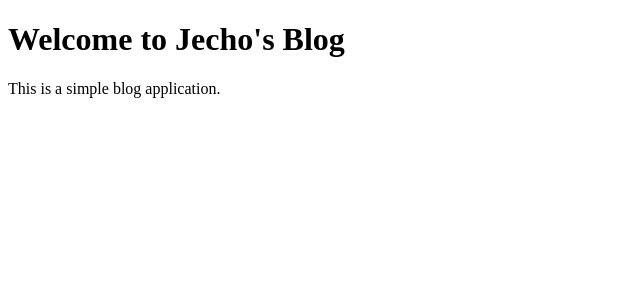
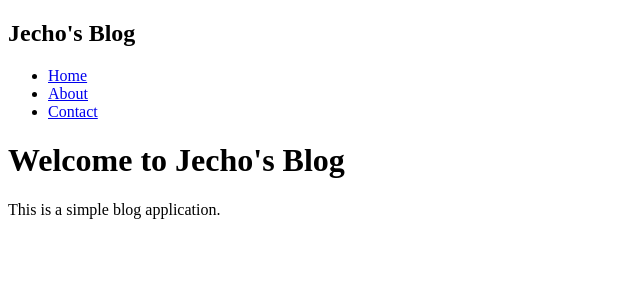
Before and after one commit to lalakingcaaath/Simple-Blog, a React (Vite) app: page /home in a window 1280 px wide. Shown: the top 300 px of the page, without its empty margins (0-640 px from the left). Built offline with nearby package versions, Linux system fonts and the light colour scheme; no server answers.

Commit message:
Added navbar component

```diff
--- a/package.json
+++ b/package.json
@@ -27,6 +27,7 @@
     "eslint-plugin-react-hooks": "^7.0.1",
     "eslint-plugin-react-refresh": "^0.4.24",
     "globals": "^16.5.0",
+    "supabase": "^2.74.0",
     "typescript": "~5.9.3",
     "typescript-eslint": "^8.46.4",
     "vite": "^7.2.4"
--- /dev/null
+++ b/src/components/navBar.tsx
@@ -0,0 +1,12 @@
+export default function NavBar() {
+    return (
+        <nav className="navbar">
+            <h1>Jecho's Blog</h1>
+            <ul>
+                <li><a href="/">Home</a></li>
+                <li><a href="/about">About</a></li>
+                <li><a href="/contact">Contact</a></li>
+            </ul>
+        </nav>
+    )
+}
--- a/src/pages/home.tsx
+++ b/src/pages/home.tsx
@@ -1,6 +1,9 @@
+import NavBar from "../components/navBar"
+
 export default function Home () {
     return (
         <div className="home-page">
+            <NavBar />
             <h1>Welcome to Jecho's Blog</h1>
             <p>This is a simple blog application.</p>
         </div>
--- a/src/pages/register.tsx
+++ b/src/pages/register.tsx
@@ -1,7 +1,7 @@
 import { useNavigate } from "react-router-dom"
 
 export default function Register() {
-    const navigate = useNavigate();
+    const navigate = useNavigate()
 
     return (
         <div className="register-page">
```
Also changed, not shown: 1 other file (tests, documents, lock files or other folders).
